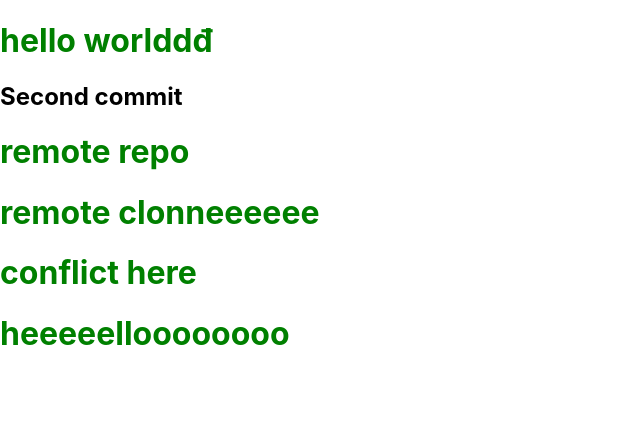
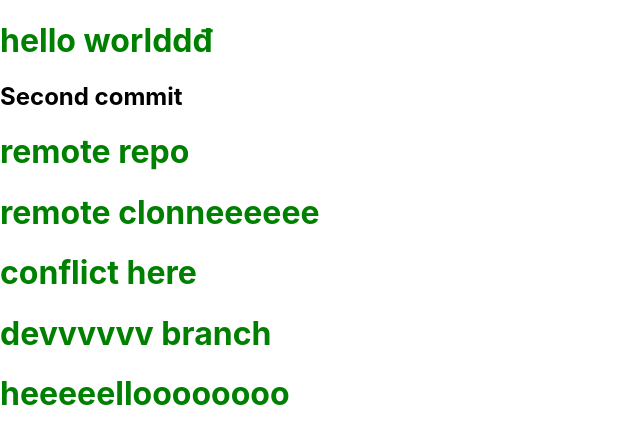
Before and after one commit to Aquocc110/DoAnUngDung1, a React (Create React App) app: page / in a window 1280 px wide. Shown: the top 444 px of the page, without its empty margins (0-640 px from the left). Built offline with nearby package versions, Linux system fonts and the light colour scheme.

Commit message:
branch dev pull

```diff
--- a/src/component/header/header.jsx
+++ b/src/component/header/header.jsx
@@ -9,6 +9,9 @@ function Header() {
             <h1> remote clonneeeeee</h1>
             <h1>conflict here</h1>
 
+
+            <h1> devvvvvv branch</h1>
+
         </>
     );
 }
```
